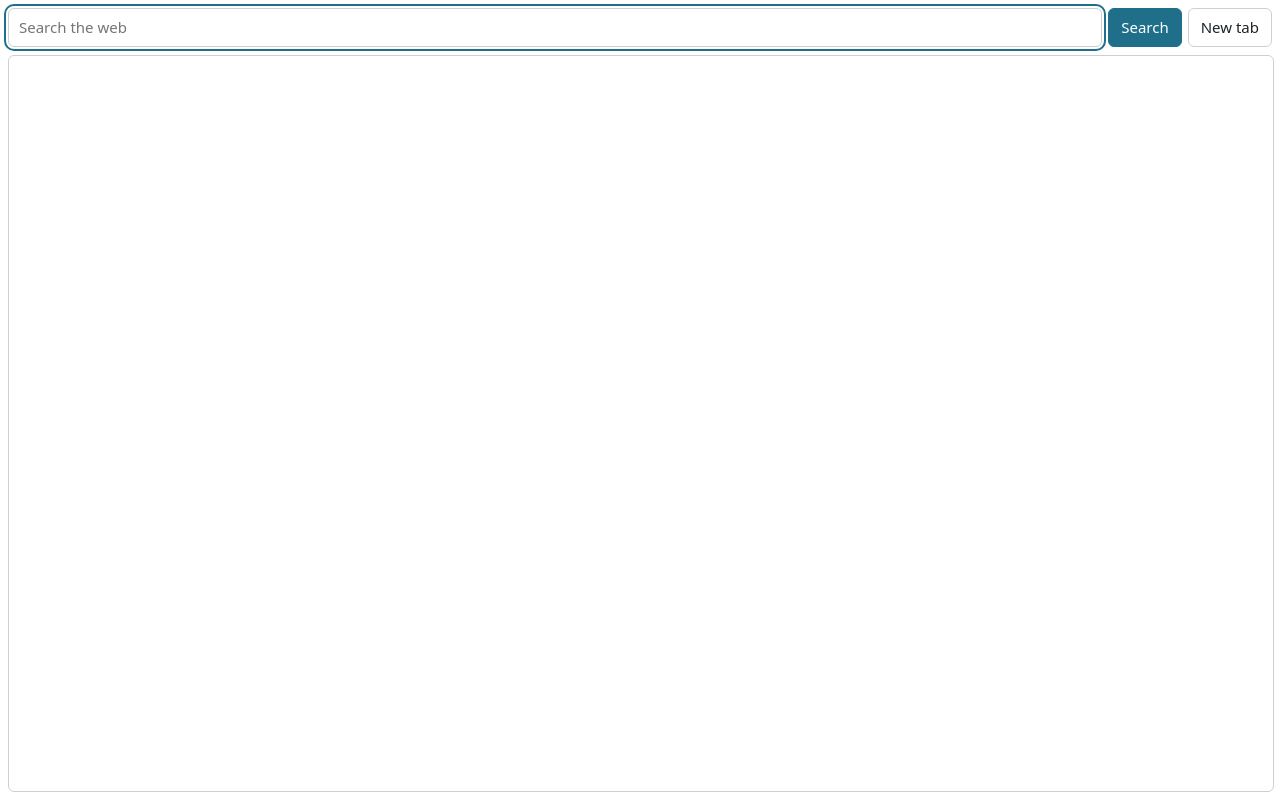
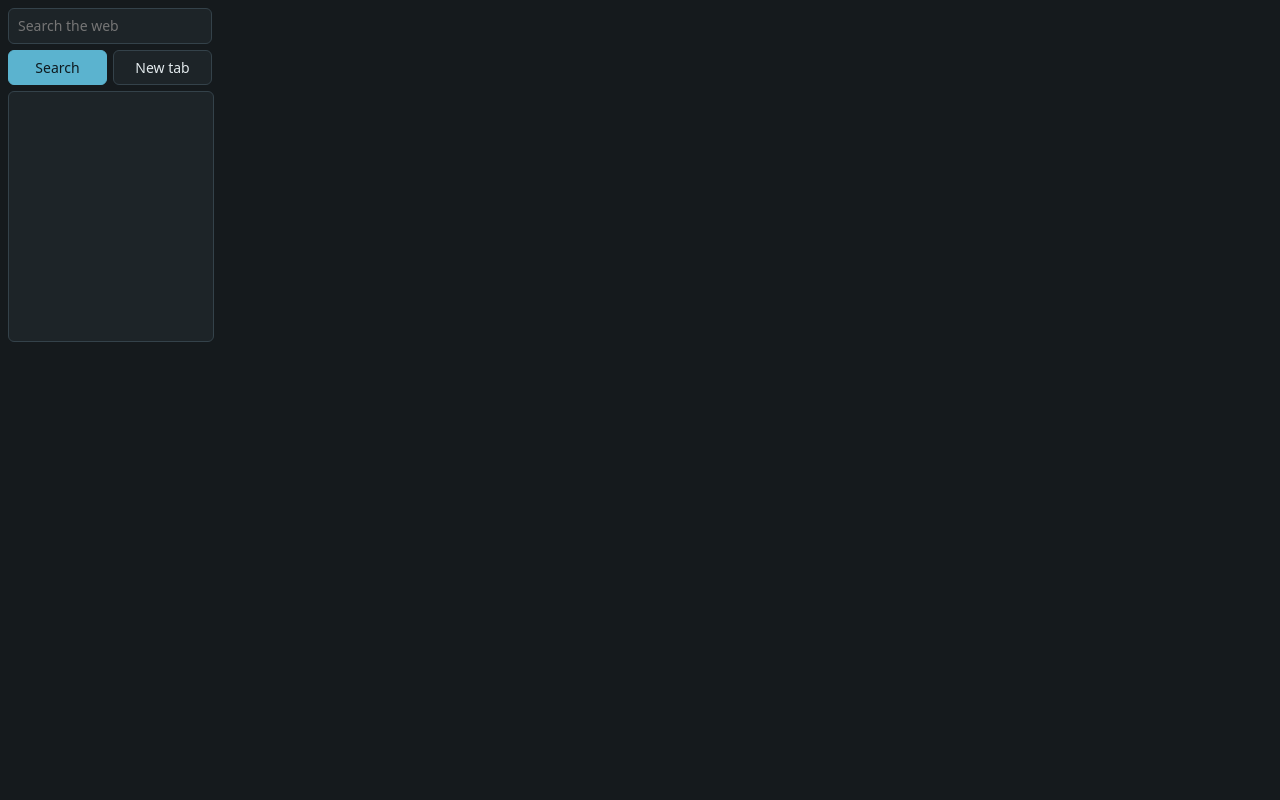
Before and after one commit to vrg0aaa/Search-widget, a plain HTML site: page index.html in a window 1280 px wide. Drawn offline with Linux system fonts and the light colour scheme.

Commit message:
Update index.html

```diff
--- a/index.html
+++ b/index.html
@@ -5,49 +5,45 @@
 <meta name="viewport" content="width=device-width, initial-scale=1">
 <title>Search widget</title>
 <style>
-  :root {
-    --ink: #1d2327;
-    --field: #ffffff;
-    --line: #c9d1d6;
-    --accent: #1f6f8b;
-    --accent-ink: #ffffff;
-  }
-  @media (prefers-color-scheme: dark) {
-    :root {
-      --ink: #e6ecef;
-      --field: #1b2125;
-      --line: #3a454c;
+  body { margin: 0; background: #151a1d; }
+
+  .widget {
+    --bg: #151a1d;
+    --ink: #e3eaed;
+    --field: #1d2428;
+    --line: #34424a;
     --accent: #5bb3cf;
     --accent-ink: #0e1a1f;
-    }
+
+    box-sizing: border-box;
+    width: 220px;
+    height: 350px;
+    display: flex;
+    flex-direction: column;
+    gap: 6px;
+    padding: 8px;
+    background: var(--bg);
+    color: var(--ink);
+    color-scheme: dark;
+    font: 14px/1.4 system-ui, sans-serif;
   }
 
-  html, body { height: 100%; margin: 0; }
-  body {
-    display: flex;
-    flex-direction: column;
-    gap: 8px;
-    padding: 8px;
+  .widget form { display: flex; flex-direction: column; gap: 6px; }
+  .widget .buttons { display: flex; gap: 6px; }
+
+  .widget input[type="search"] {
+    width: 100%;
     box-sizing: border-box;
-    background: transparent;
-    color: var(--ink);
-    font: 15px/1.4 system-ui, sans-serif;
-  }
-
-  form { display: flex; gap: 6px; }
-
-  input[type="search"] {
-    flex: 1;
-    min-width: 0;
-    padding: 8px 10px;
+    padding: 7px 9px;
     border: 1px solid var(--line);
     border-radius: 6px;
     background: var(--field);
     color: var(--ink);
     font: inherit;
   }
-  button {
-    padding: 8px 12px;
+  .widget button {
+    flex: 1;
+    padding: 7px 0;
     border: 1px solid var(--line);
     border-radius: 6px;
     background: var(--field);
@@ -55,17 +51,18 @@
     font: inherit;
     cursor: pointer;
   }
-  button.primary {
+  .widget button.primary {
     background: var(--accent);
     border-color: var(--accent);
     color: var(--accent-ink);
   }
-  input:focus-visible, button:focus-visible {
+  .widget input:focus-visible,
+  .widget button:focus-visible {
     outline: 2px solid var(--accent);
     outline-offset: 2px;
   }
 
-  iframe {
+  .widget iframe {
     flex: 1;
     width: 100%;
     min-height: 0;
@@ -82,13 +79,16 @@
     as a GET parameter named "q" and must allow being shown in an iframe.
     Example below: a SearXNG instance running on your own computer.
   -->
+  <div class="widget">
     <form action="http://localhost:8080/search" method="get" target="results">
-    <input type="search" name="q" placeholder="Search the web" aria-label="Search the web" autofocus required>
+      <input type="search" name="q" placeholder="Search the web" aria-label="Search the web" required>
+      <div class="buttons">
         <button type="submit" class="primary">Search</button>
         <button type="submit" formtarget="_blank">New tab</button>
+      </div>
     </form>
-
     <iframe name="results" title="Search results"></iframe>
+  </div>
 
 </body>
 </html>
```
Lines whose indentation alone changed are shown as unchanged.
